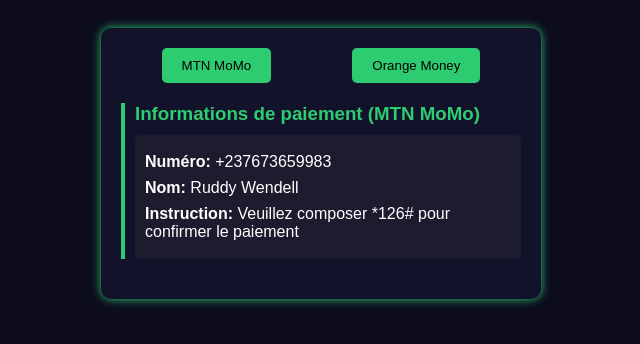
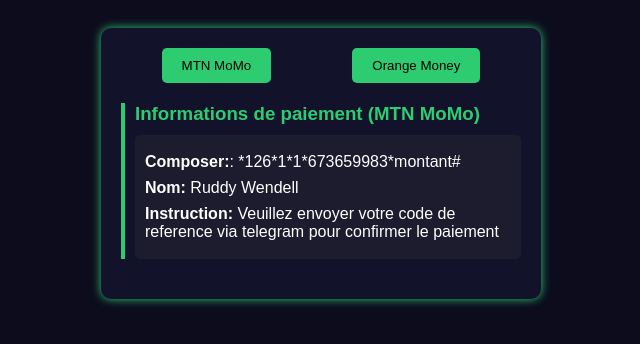
Before and after one commit to RuddyWeilleur15/cBPharmm-, a plain HTML site: page Index.html in a window 1280 px wide. Shown: the whole page, without its empty margins (319-959 px from the left). Drawn offline with Linux system fonts and the light colour scheme.

Commit message:
Update Index.html

```diff
--- a/Index.html
+++ b/Index.html
@@ -61,9 +61,9 @@
     <div id="mtn" class="payment-box">
       <h3>Informations de paiement (MTN MoMo)</h3>
       <div class="info">
-        <p><strong>Numéro:</strong> +237673659983</p>
+        <p><strong>Composer:</strong>:</strong> *126*1*1*673659983*montant#</p>
         <p><strong>Nom:</strong> Ruddy Wendell</p>
-        <p><strong>Instruction:</strong> Veuillez composer *126# pour confirmer le paiement</p>
+        <p><strong>Instruction:</strong> Veuillez envoyer votre code de reference via telegram pour confirmer le paiement</p>
       </div>
     </div>
 
@@ -72,7 +72,7 @@
       <div class="info">
         <p><strong>Numéro:</strong> +237686938604</p>
         <p><strong>Nom:</strong> Ruddy Wendell</p>
-        <p><strong>Instruction:</strong> Veuillez composer *150# pour confirmer le paiement</p>
+        <p><strong>Instruction:</strong>  Veuillez envoyer votre code de reference via telegram pour confirmer le paiement</p>
       </div>
     </div>
   </div>
```
